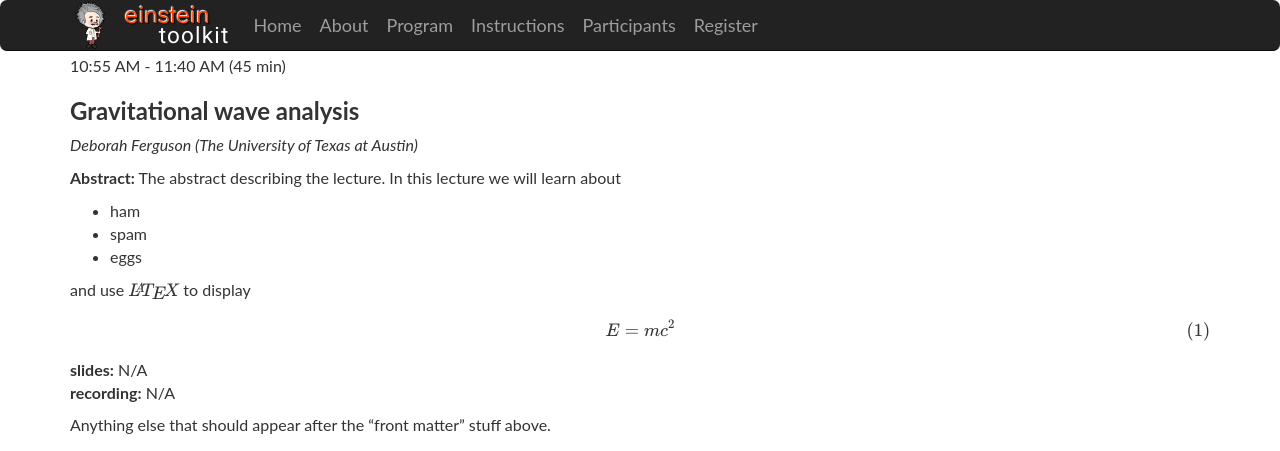
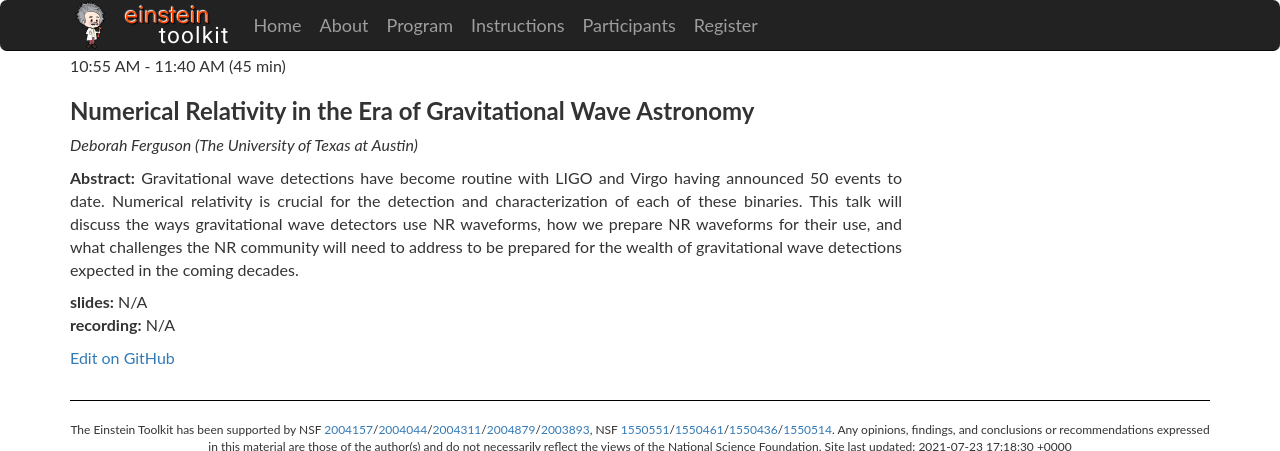
Before and after one commit to EinsteinToolkit/et2021uiuc, a Jekyll site: the page built from _lectures/01-DeborahFerguson/index.md, in a window 1280 px wide, cut to the strip 0-451 px from the top of the page. Built offline with Jekyll 4.4.1, drawn with Linux system fonts in a browser that asks for light colours; formulas are drawn with MathJax 3.

Commit message:
Update Deborah Ferguson's title and abstract

```diff
--- a/_lectures/01-DeborahFerguson/index.md
+++ b/_lectures/01-DeborahFerguson/index.md
@@ -1,7 +1,7 @@
 ---
 layout: default
 usemathjax: true
-title: "Gravitational wave analysis"
+title: "Numerical Relativity in the Era of Gravitational Wave Astronomy"
 author: Deborah Ferguson
 institution: The University of Texas at Austin
 # updload your slides as slides.pdf
@@ -14,25 +14,15 @@ institution: The University of Texas at Austin
 {% include base.html %}
 
 {%-capture abstract-%}
-The abstract describing the lecture. In this lecture we will learn about
 
-* ham
-* spam
-* eggs
+Gravitational wave detections have become routine with LIGO and Virgo having announced 50 events to date.
+Numerical relativity is crucial for the detection and characterization of each of these binaries.
+This talk will discuss the ways gravitational wave detectors use NR waveforms, how we prepare NR waveforms for their use, and what challenges the NR community will need to address to be prepared for the wealth of gravitational wave detections expected in the coming decades.
 
-and use $$\LaTeX$$ to display
-
-$$
-\begin{equation}
-E = m c^2
-\end{equation}
-$$
 {%-endcapture-%}
 
 <div class="col-xs-12" markdown="1">
 {% include lecture.md abstract=abstract %}
 
-Anything else that should appear after the "front matter" stuff above.
-
 [Edit on GitHub](https://github.com/EinsteinToolkit/et2021uiuc/edit/master/{{page.path}})
 </div>
```
